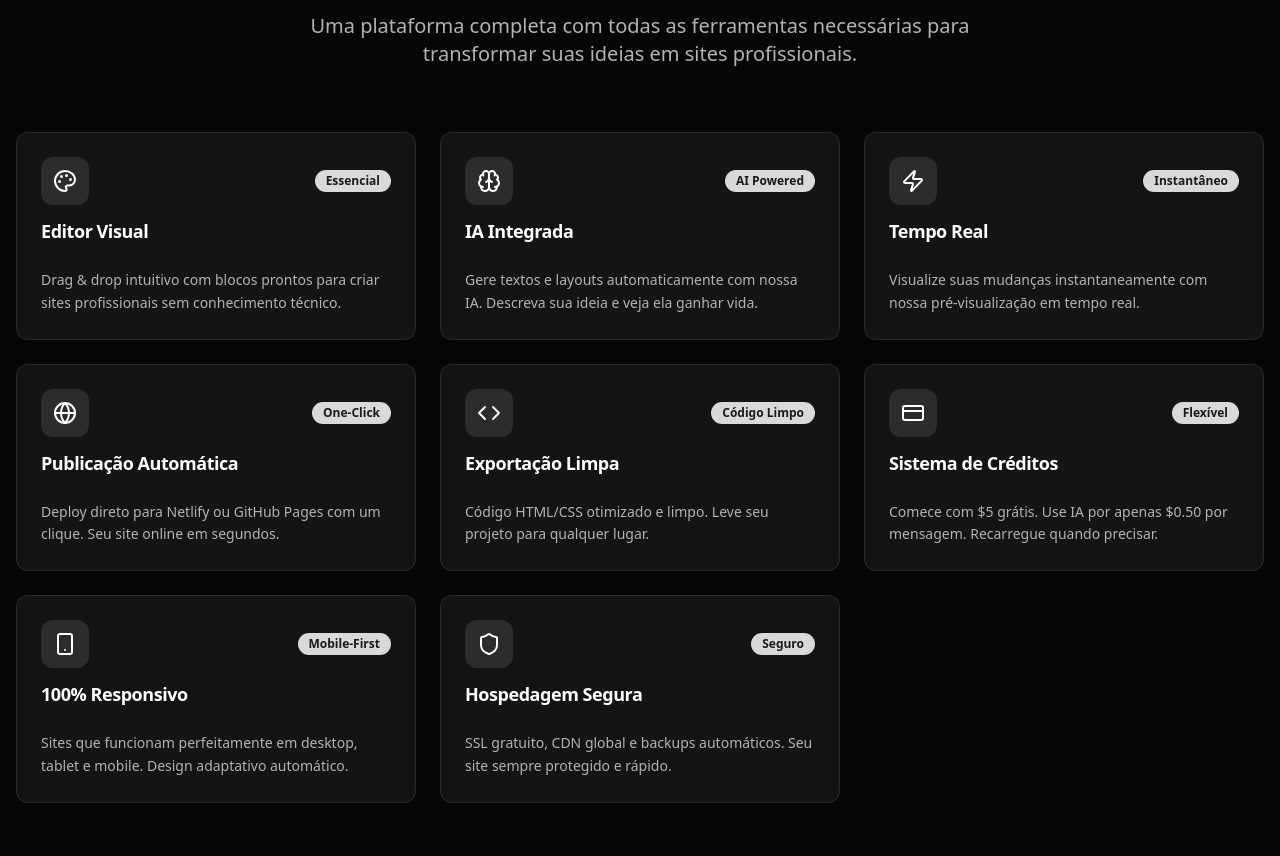
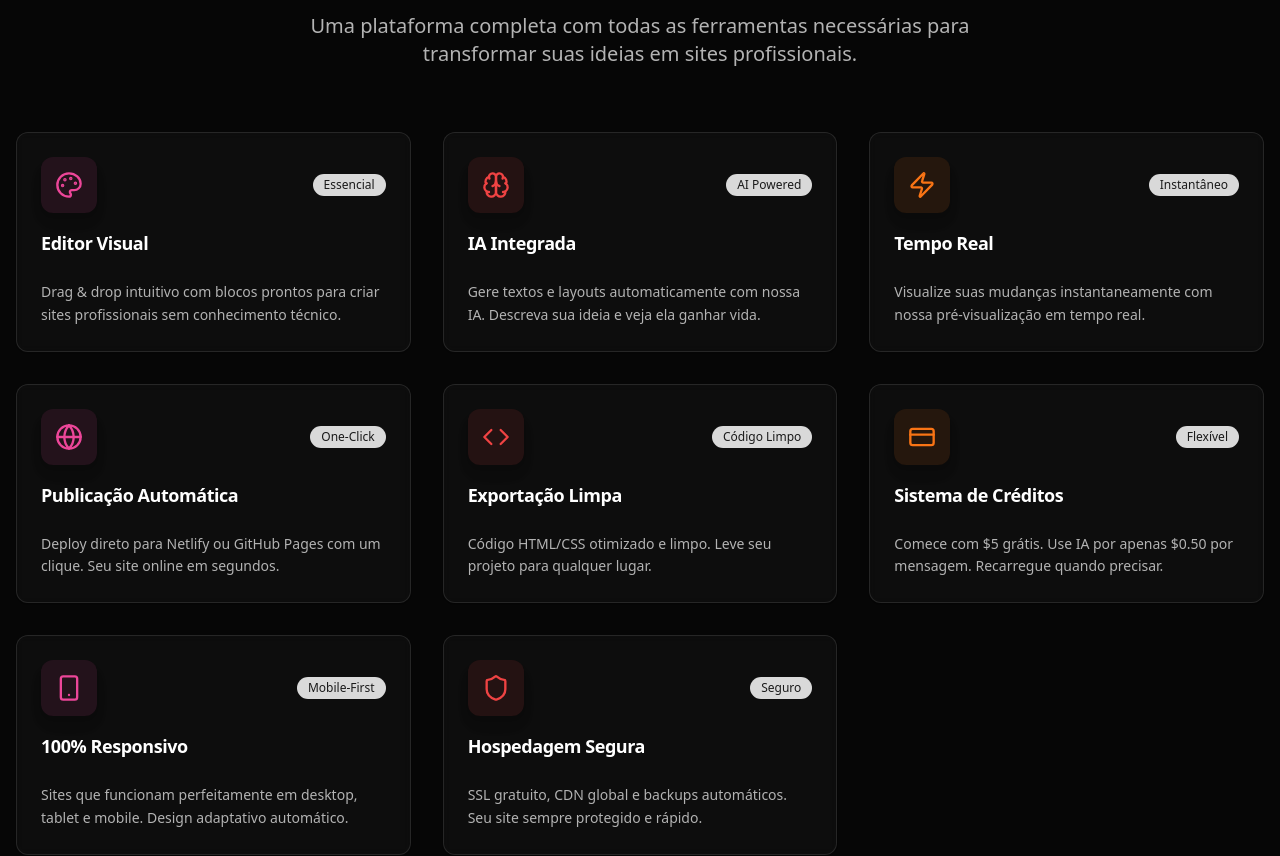
Before and after one commit to Manynb/kolan-ai-site-builder, a React (Vite) app: page / in a window 1280 px wide. Shown: the part 1022-1878 px from the top of the page. Built offline with nearby package versions, Linux system fonts and the light colour scheme.

Commit message:
Ajustar cor dos ícones
Ajusta a cor dos ícones na seção de cards para combinar com o design da landing page e da plataforma, utilizando cores que complementam a paleta existente.

```diff
--- a/src/components/Features.tsx
+++ b/src/components/Features.tsx
@@ -17,49 +17,73 @@ const features = [
     icon: Palette,
     title: "Editor Visual",
     description: "Drag & drop intuitivo com blocos prontos para criar sites profissionais sem conhecimento técnico.",
-    badge: "Essencial"
+    badge: "Essencial",
+    color: "text-pink",
+    bgColor: "bg-pink/10",
+    hoverBg: "hover:bg-pink/20"
   },
   {
     icon: Brain,
     title: "IA Integrada",
     description: "Gere textos e layouts automaticamente com nossa IA. Descreva sua ideia e veja ela ganhar vida.",
-    badge: "AI Powered"
+    badge: "AI Powered",
+    color: "text-red",
+    bgColor: "bg-red/10",
+    hoverBg: "hover:bg-red/20"
   },
   {
     icon: Zap,
     title: "Tempo Real",
     description: "Visualize suas mudanças instantaneamente com nossa pré-visualização em tempo real.",
-    badge: "Instantâneo"
+    badge: "Instantâneo",
+    color: "text-orange",
+    bgColor: "bg-orange/10",
+    hoverBg: "hover:bg-orange/20"
   },
   {
     icon: Globe,
     title: "Publicação Automática",
     description: "Deploy direto para Netlify ou GitHub Pages com um clique. Seu site online em segundos.",
-    badge: "One-Click"
+    badge: "One-Click",
+    color: "text-pink",
+    bgColor: "bg-pink/10",
+    hoverBg: "hover:bg-pink/20"
   },
   {
     icon: Code,
     title: "Exportação Limpa",
     description: "Código HTML/CSS otimizado e limpo. Leve seu projeto para qualquer lugar.",
-    badge: "Código Limpo"
+    badge: "Código Limpo",
+    color: "text-red",
+    bgColor: "bg-red/10",
+    hoverBg: "hover:bg-red/20"
   },
   {
     icon: CreditCard,
     title: "Sistema de Créditos",
     description: "Comece com $5 grátis. Use IA por apenas $0.50 por mensagem. Recarregue quando precisar.",
-    badge: "Flexível"
+    badge: "Flexível",
+    color: "text-orange",
+    bgColor: "bg-orange/10",
+    hoverBg: "hover:bg-orange/20"
   },
   {
     icon: Smartphone,
     title: "100% Responsivo",
     description: "Sites que funcionam perfeitamente em desktop, tablet e mobile. Design adaptativo automático.",
-    badge: "Mobile-First"
+    badge: "Mobile-First",
+    color: "text-pink",
+    bgColor: "bg-pink/10",
+    hoverBg: "hover:bg-pink/20"
   },
   {
     icon: Shield,
     title: "Hospedagem Segura",
     description: "SSL gratuito, CDN global e backups automáticos. Seu site sempre protegido e rápido.",
-    badge: "Seguro"
+    badge: "Seguro",
+    color: "text-red",
+    bgColor: "bg-red/10",
+    hoverBg: "hover:bg-red/20"
   }
 ];
 
@@ -77,19 +101,19 @@ const Features = () => {
           </p>
         </div>
 
-        <div className="grid md:grid-cols-2 lg:grid-cols-3 gap-6">
+        <div className="grid md:grid-cols-2 lg:grid-cols-3 gap-8">
           {features.map((feature, index) => (
-            <Card key={index} className="group hover:shadow-lg transition-all duration-300 border-border/50 hover:border-primary/20">
-              <CardHeader className="space-y-3">
+            <Card key={index} className="group hover:shadow-xl transition-all duration-300 border-border/50 hover:border-foreground/30 bg-card/50 backdrop-blur-sm">
+              <CardHeader className="space-y-4">
                 <div className="flex items-center justify-between">
-                  <div className="w-12 h-12 rounded-lg bg-primary/10 flex items-center justify-center group-hover:bg-primary/20 transition-colors">
-                    <feature.icon className="w-6 h-6 text-primary" />
+                  <div className={`w-14 h-14 rounded-xl ${feature.bgColor} flex items-center justify-center group-hover:scale-110 ${feature.hoverBg} transition-all duration-300 shadow-lg`}>
+                    <feature.icon className={`w-7 h-7 ${feature.color} group-hover:scale-110 transition-transform duration-300`} />
                   </div>
-                  <Badge variant="secondary" className="text-xs">
+                  <Badge variant="secondary" className="text-xs font-medium">
                     {feature.badge}
                   </Badge>
                 </div>
-                <CardTitle className="text-lg font-semibold text-foreground group-hover:text-primary transition-colors">
+                <CardTitle className={`text-lg font-semibold text-foreground group-hover:${feature.color} transition-colors duration-300`}>
                   {feature.title}
                 </CardTitle>
               </CardHeader>
```
